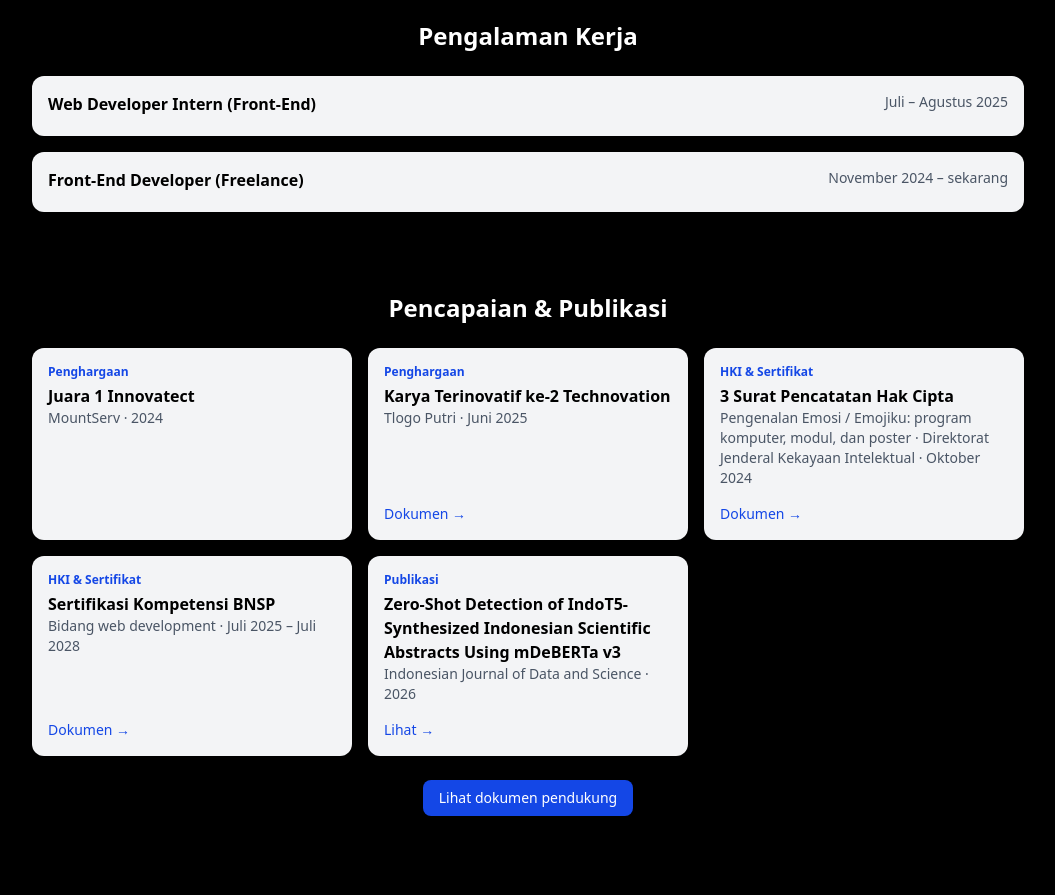
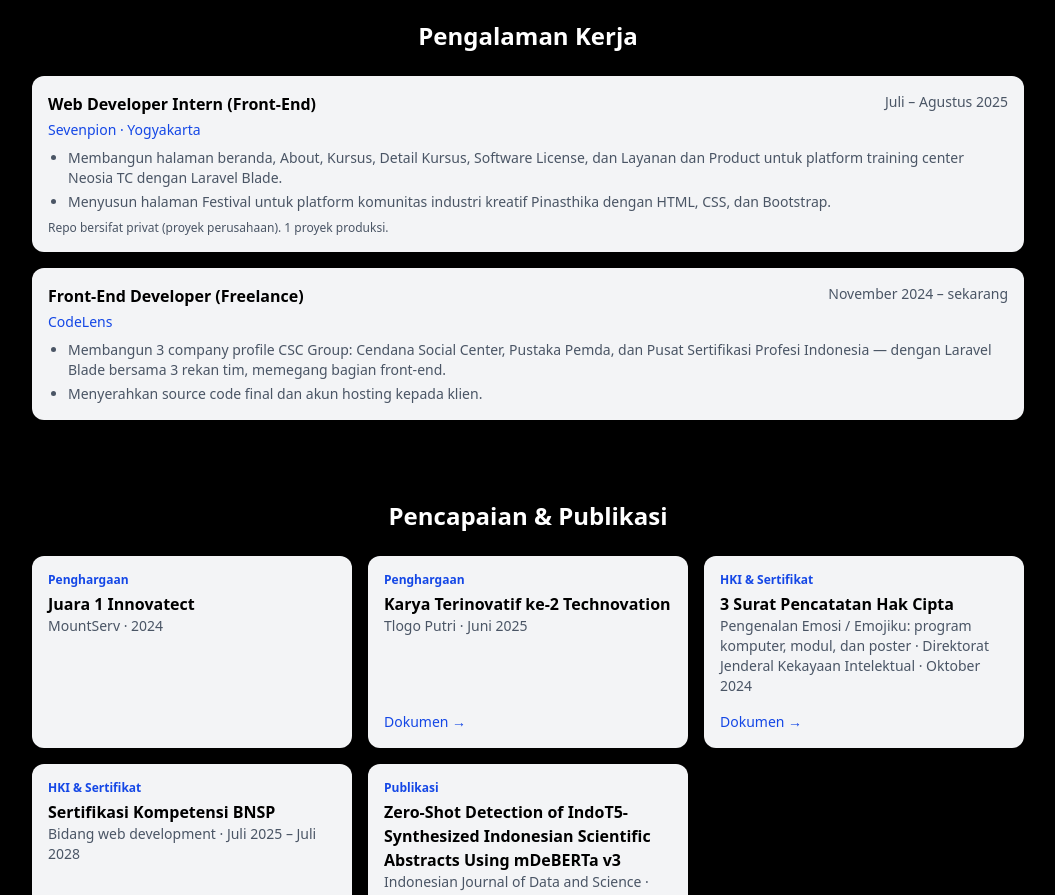
Before and after one commit to Aldosyhptra/my-portofolio, a React (Vite) app: page / in a window 1280 px wide. Shown: the part 1780-2675 px from the top of the page, without its empty margins (112-1167 px from the left). Built offline with nearby package versions, Linux system fonts and the light colour scheme.

Commit message:
isi detail tugas pengalaman kerja

```diff
--- a/src/components/experience.jsx
+++ b/src/components/experience.jsx
@@ -10,7 +10,7 @@ export default function Experience() {
         <div className="space-y-4">
           {experiences.map((exp, i) => (
             <motion.div
-              key={exp.organization + exp.period}
+              key={exp.company + exp.period}
               initial={{ opacity: 0, y: 20 }}
               whileInView={{ opacity: 1, y: 0 }}
               viewport={{ once: true, amount: 0.3 }}
@@ -21,8 +21,16 @@ export default function Experience() {
                 <h3 className="font-semibold text-black">{exp.role}</h3>
                 <span className="text-sm text-gray-600">{exp.period}</span>
               </div>
-              <p className="text-sm font-medium text-blue-700 mb-1">{exp.organization}</p>
-              <p className="text-sm text-gray-600">{exp.tasks}</p>
+              <p className="text-sm font-medium text-blue-700 mb-2">
+                {exp.company}
+                {exp.location ? ` · ${exp.location}` : ""}
+              </p>
+              <ul className="text-sm text-gray-600 list-disc pl-5 space-y-1">
+                {exp.items.map((t) => (
+                  <li key={t}>{t}</li>
+                ))}
+              </ul>
+              {exp.note && <p className="text-xs text-gray-600 mt-2">{exp.note}</p>}
             </motion.div>
           ))}
         </div>
--- a/src/data/experience.js
+++ b/src/data/experience.js
@@ -6,8 +6,8 @@ export const experiences = [
     location: "Yogyakarta",
     period: "Juli – Agustus 2025",
     items: [
-      "Membangun antarmuka responsif Neosia TC (platform training center software) dengan Laravel Blade, mencakup halaman profil perusahaan, formulir kontak, dan panel admin.",
-      "Menyusun antarmuka responsif Pinasthika (platform komunitas industri kreatif, desain, dan komunikasi) dengan HTML, CSS, dan Bootstrap, mencakup halaman profil perusahaan dan formulir kontak.",
+      "Membangun halaman beranda, About, Kursus, Detail Kursus, Software License, dan Layanan dan Product untuk platform training center Neosia TC dengan Laravel Blade.",
+      "Menyusun halaman Festival untuk platform komunitas industri kreatif Pinasthika dengan HTML, CSS, dan Bootstrap.",
     ],
     note: "Repo bersifat privat (proyek perusahaan). 1 proyek produksi.",
   },
@@ -17,7 +17,8 @@ export const experiences = [
     location: null,
     period: "November 2024 – sekarang",
     items: [
-      "Membangun antarmuka website profil bisnis CSC Group dengan Laravel Blade dalam tim freelance 4 orang, lalu menyerahkan source code final kepada klien.",
+      "Membangun 3 company profile CSC Group: Cendana Social Center, Pustaka Pemda, dan Pusat Sertifikasi Profesi Indonesia — dengan Laravel Blade bersama 3 rekan tim, memegang bagian front-end.",
+      "Menyerahkan source code final dan akun hosting kepada klien.",
     ],
   },
 ];
```
